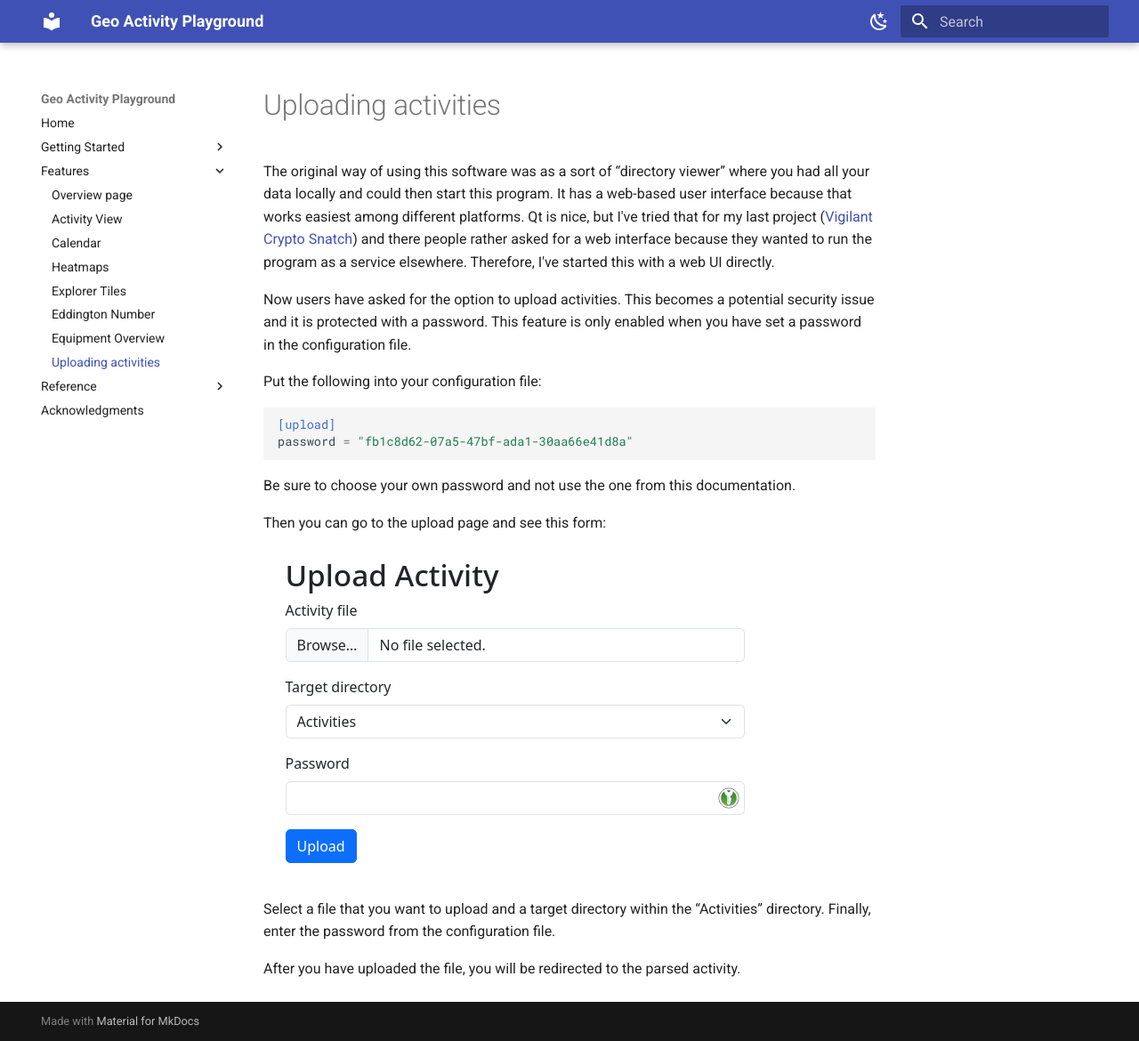
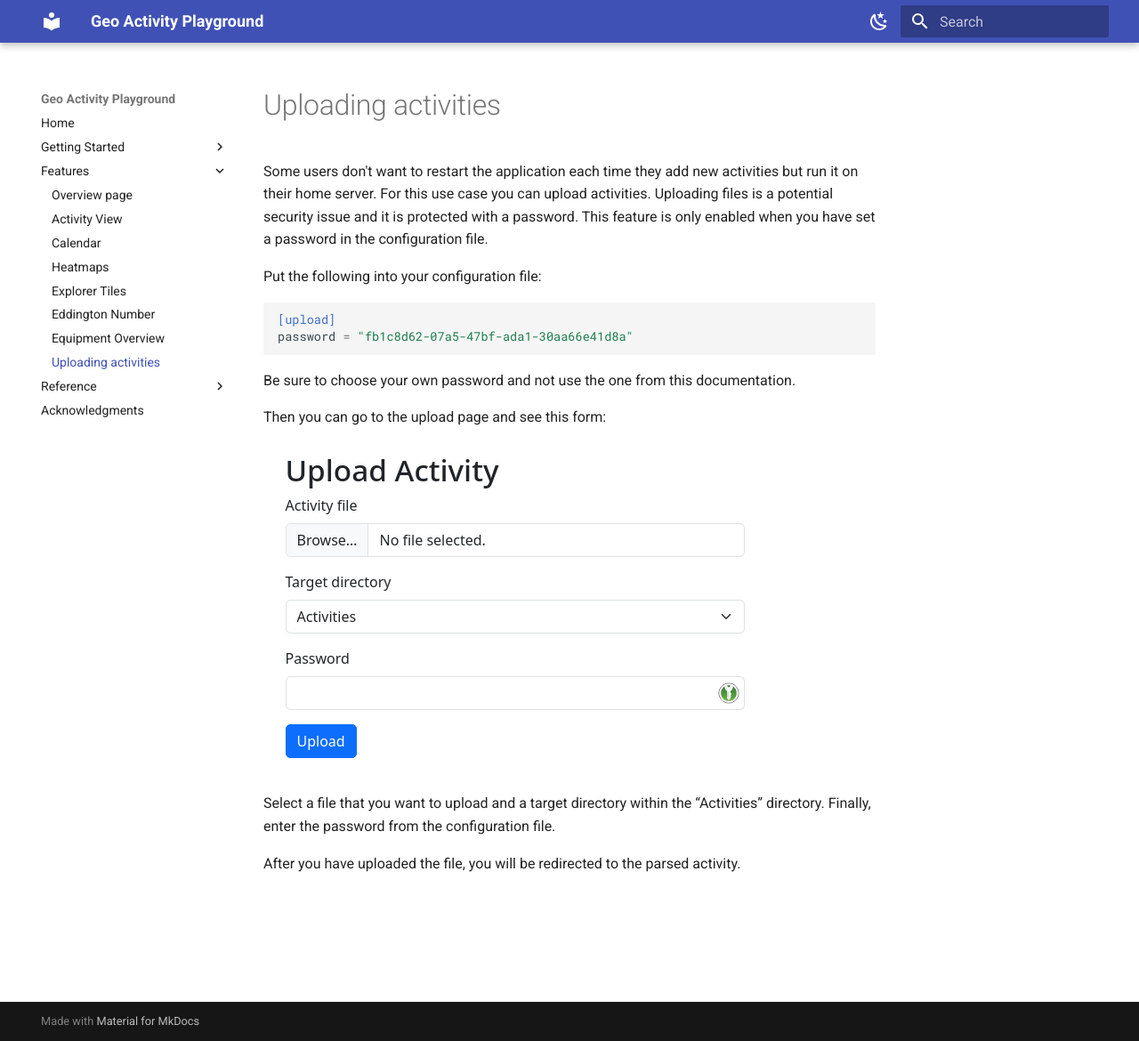
Before and after one commit to martin-ueding/geo-activity-playground, an MkDocs documentation site: the page built from docs/features/upload.md, in a window 1280 px wide and 1170 px high. Shown: the whole window at 89% size. Built offline with MkDocs 1.6.1 and Material for MkDocs 9.7.7, drawn with Linux system fonts in a browser that asks for light colours.

Commit message:
Simplify documentation

```diff
--- a/docs/features/upload.md
+++ b/docs/features/upload.md
@@ -1,8 +1,6 @@
 # Uploading activities
 
-The original way of using this software was as a sort of “directory viewer” where you had all your data locally and could then start this program. It has a web-based user interface because that works easiest among different platforms. Qt is nice, but I've tried that for my last project ([Vigilant Crypto Snatch](https://martin-ueding.github.io/vigilant-crypto-snatch/)) and there people rather asked for a web interface because they wanted to run the program as a service elsewhere. Therefore, I've started this with a web UI directly.
-
-Now users have asked for the option to upload activities. This becomes a potential security issue and it is protected with a password. This feature is only enabled when you have set a password in the configuration file.
+Some users don't want to restart the application each time they add new activities but run it on their home server. For this use case you can upload activities. Uploading files is a potential security issue and it is protected with a password. This feature is only enabled when you have set a password in the configuration file.
 
 Put the following into your configuration file:
 
```
